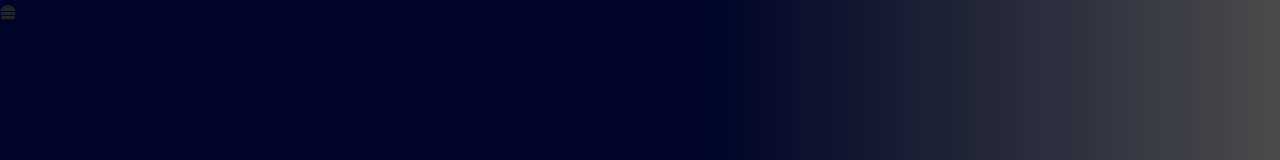
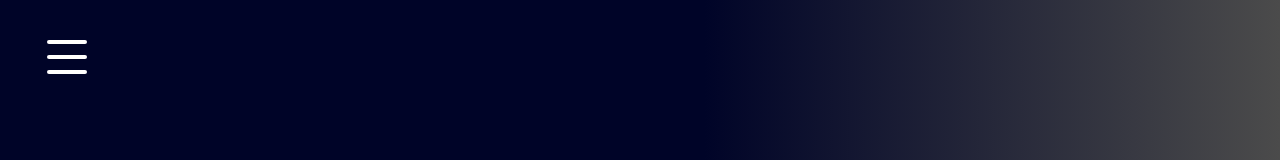
Before and after one commit to alis-khadka/portfolio, a React (Create React App) app: page / in a window 1280 px wide. Shown: the top 160 px of the page. Built offline with nearby package versions, Linux system fonts and the light colour scheme.

Commit message:
feat(): design for burger menu

```diff
--- a/src/components/BurgerMenu.js
+++ b/src/components/BurgerMenu.js
@@ -1,12 +1,43 @@
 import './BurgerMenu.scss';
-import { FontAwesomeIcon } from '@fortawesome/react-fontawesome'
-import { faBurger } from '@fortawesome/free-solid-svg-icons'
-
 
 function BurgerMenu() {
+  const handleClick = (event) => {
+    if (event.currentTarget.classList.contains('openned')) {
+      event.currentTarget.classList.remove('openned');
+    } else {
+      event.currentTarget.classList.add('openned');
+    }
+  };
+
+  const handleMenuClick = (event) => {
+    document
+      .getElementById(event.currentTarget.getAttribute('data-section-id'))
+      .scrollIntoView({ behavior: 'smooth' });
+  };
+
   return (
-    <div className='position-fixed'>
-        <FontAwesomeIcon icon={faBurger} />
+    <div id='burger-menu' className='open' onClick={handleClick}>
+      <span className='cls'></span>
+      <span>
+        <ul className='sub-menu '>
+          <li onClick={handleMenuClick} data-section-id='introduction'>
+            Home
+          </li>
+          <li onClick={handleMenuClick} data-section-id='about'>
+            About
+          </li>
+          <li onClick={handleMenuClick} data-section-id='projects'>
+            Projects
+          </li>
+          <li onClick={handleMenuClick} data-section-id='skills'>
+            Skills
+          </li>
+          <li onClick={handleMenuClick} data-section-id='contact'>
+            Contact
+          </li>
+        </ul>
+      </span>
+      <span className='cls'></span>
     </div>
   );
 }
--- a/src/components/BurgerMenu.scss
+++ b/src/components/BurgerMenu.scss
@@ -0,0 +1,134 @@
+.open {
+  position: fixed;
+	z-index: 100;
+  top: 30px;
+  left: 40px;
+  width: 50px;
+  height: 50px;
+  display: block;
+  cursor: pointer;
+  transition: opacity 0.2s linear;
+
+  &:hover {
+    opacity: 0.8;
+  }
+
+  span {
+    display: block;
+    float: left;
+    clear: both;
+    height: 4px;
+    width: 40px;
+    border-radius: 40px;
+    background-color: #fff;
+    position: absolute;
+    right: 3px;
+    overflow: hidden;
+    transition: all 0.4s ease;
+
+    &:nth-child(1) {
+      margin-top: 10px;
+      z-index: 9;
+    }
+
+    &:nth-child(2) {
+      margin-top: 25px;
+    }
+
+    &:nth-child(3) {
+      margin-top: 40px;
+    }
+  }
+}
+
+.sub-menu {
+  transition: all 0.8s cubic-bezier(0.68, -0.55, 0.265, 1.55);
+  height: 0;
+  width: 0;
+  right: 0;
+  top: 0;
+  position: absolute;
+  background-color: rgba(38, 84, 133, 0.54);
+  border-radius: 50%;
+  z-index: 18;
+  overflow: hidden;
+
+  li {
+    display: block;
+    height: auto;
+    transition: all 0.5s cubic-bezier(0.68, -0.55, 0.265, 1.55);
+		color: #fff;
+		font-family: "Lato", Arial, Helvetica, sans-serif;
+		font-size: 16px;
+		line-height: 40px;
+		font-weight: 900;
+
+    &:first-child {
+      margin-top: 180px;
+    }
+
+    &:nth-child(1) {
+			transition-delay: 0.05s;
+      -webkit-transition-delay: 0.05s;
+    }
+
+    &:nth-child(2) {
+      transition-delay: 0.1s;
+			-webkit-transition-delay: 0.1s;
+    }
+
+    &:nth-child(3) {
+      transition-delay: 0.15s;
+			-webkit-transition-delay: 0.15s;
+    }
+
+    &:nth-child(4) {
+      transition-delay: 0.2s;
+			-webkit-transition-delay: 0.2s;
+    }
+
+    &:nth-child(5) {
+      transition-delay: 0.25s;
+			-webkit-transition-delay: 0.25s;
+    }
+  }
+}
+
+.openned {
+  .sub-menu {
+    opacity: 1;
+    height: 400px;
+    width: 400px;
+  }
+
+  span:nth-child(2) {
+    overflow: visible;
+  }
+
+  span:nth-child(1),
+  span:nth-child(3) {
+    z-index: 100;
+    transform: rotate(45deg);
+  }
+
+  span:nth-child(1) {
+    transform: rotate(45deg) translateY(12px) translateX(12px);
+  }
+
+  span:nth-child(2) {
+    height: 400px;
+    width: 400px;
+    right: -160px;
+    top: -140px;
+    border-radius: 50%;
+    background-color: rgba(38, 84, 133, 0.54);
+  }
+
+  span:nth-child(3) {
+    transform: rotate(-45deg) translateY(-10px) translateX(10px);
+  }
+
+  li {
+    margin-left: 165px;
+  }
+}
--- a/src/components/ScrollableContent.js
+++ b/src/components/ScrollableContent.js
@@ -8,7 +8,7 @@ import Skills from './Skills';
 
 function ScrollableContent() {
 	return (
-		<main class="scroll-container w-50 ml-50">
+		<main className="scroll-container w-50 ml-50">
 			<span id='introduction' className='h-0 opacity-0'/>
 			<Introduction />
 
```
